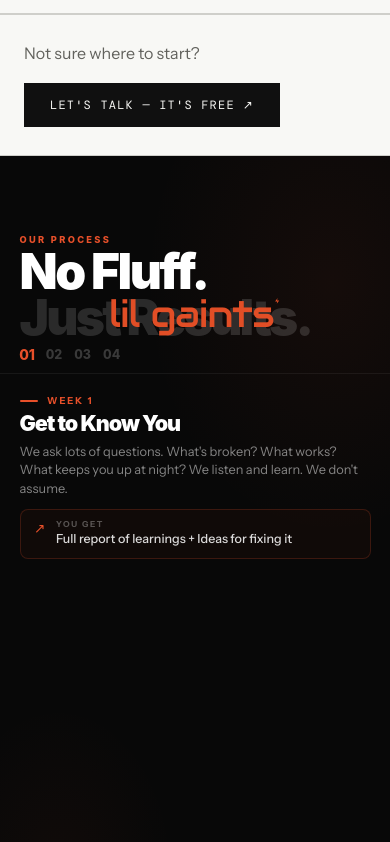
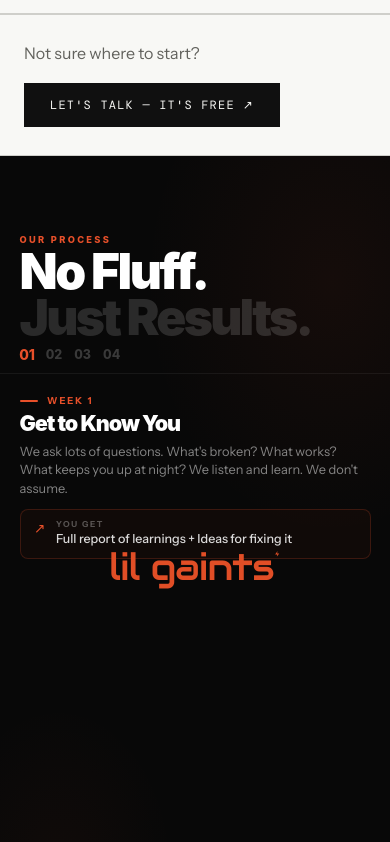
Before and after one commit to saadhan-p/Raikon, a Next.js app: page / in a window 390 px wide. Shown: the part 2632-3474 px from the top of the page. Built offline with nearby package versions, Linux system fonts and the light colour scheme; a web font is replaced by a local one.

Commit message:
feat(mobile): keep lil gaints text centered horizontally and move straight up with screen scroll

```diff
--- a/src/components/Hero.module.css
+++ b/src/components/Hero.module.css
@@ -760,8 +760,8 @@
   .introMark {
     position: fixed !important;
     left: 50% !important;
-    top: var(--brand-y-mobile, 35vh) !important;
-    transform: translate(calc(-50% + var(--brand-shift-x-mobile, 0px)), -50%) scale(var(--brand-scale-mobile, 1)) !important;
+    top: var(--brand-y-mobile, 38vh) !important;
+    transform: translate(-50%, -50%) scale(var(--brand-scale-mobile, 1)) !important;
     transform-origin: center center !important;
     font-size: clamp(2.2rem, 9.5vw, 3.6rem) !important;
     letter-spacing: -0.02em;
--- a/src/components/Hero.tsx
+++ b/src/components/Hero.tsx
@@ -61,18 +61,12 @@ export default function Hero() {
       const isMobile = window.innerWidth < 900;
 
       if (isMobile) {
-        // Mobile: Starts centered in the upper/mid hero, scales and travels up to the header
-        const startY = window.innerHeight * 0.35;
-        const targetY = 22;
-        const currentY = startY - progress * (startY - targetY);
-
-        // Center on screen at progress 0, smoothly shift towards header brand position at progress 1
-        const centerOffset = (window.innerWidth * 0.5) - 32;
-        const currentShiftX = -progress * centerOffset;
+        // Mobile: Stays centered horizontally and moves straight UP with the screen scroll
+        const startY = window.innerHeight * 0.38;
+        const currentY = startY - scrollY * 1.05;
 
         hero.style.setProperty("--brand-y-mobile", `${currentY}px`);
-        hero.style.setProperty("--brand-shift-x-mobile", `${currentShiftX}px`);
-        hero.style.setProperty("--brand-scale-mobile", String(1 - progress * 0.65));
+        hero.style.setProperty("--brand-scale-mobile", String(Math.max(0.75, 1 - progress * 0.25)));
 
         // Softly fade out metadata grid early in scroll to completely avoid collision
         const metaOpacity = Math.max(0, 1 - progress * 3.8);
```
